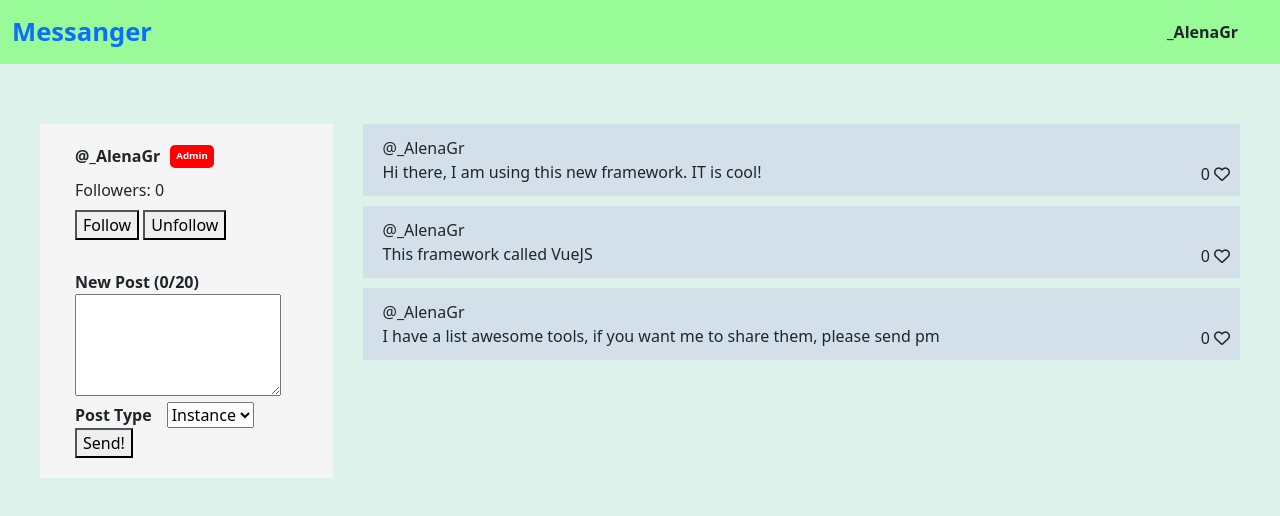
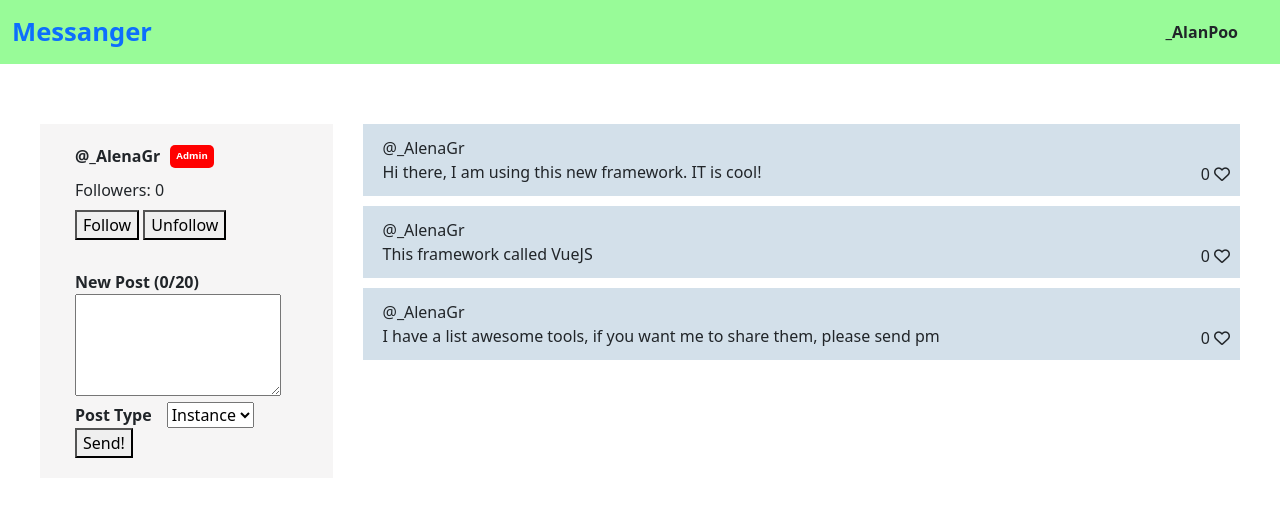
Before and after one commit to alena22292/vue-project, a Vue app: page /user/1 in a window 1280 px wide. Shown: the top 516 px of the page. Built offline with nearby package versions, Linux system fonts and the light colour scheme.

Commit message:
Refactoring navbar. Where should store all app data (json)?

```diff
--- a/src/App.vue
+++ b/src/App.vue
@@ -1,14 +1,30 @@
 <template>
+  <!-- Navbar -->
+  <Navbar :username="state.username" />
+  <!-- End Navbar -->
   <!-- <router-link to="/">Home</router-link> -->
-  <router-view />
+  <router-view/>
 </template>
 
+<script>
+import { reactive } from 'vue';
+import Navbar from './components/Navbar';
+
+export default {
+  name: 'App',
+  components: { Navbar },
+  setup () {
+    const state = reactive({
+      username: "_AlanPoo"
+    })
+
+    return {
+      state
+    }
+  }
+}
+</script>
+
+
 <style lang="scss">
-#app {
-  // font-family: Avenir,
-  // -webkit-font-smoothing: antialiased;
-  // -moz-osx-font-smoothing: grayscale;
-  // text-align: center;
-  // color: #2c3e50;
-}
 </style>
--- a/src/views/UserProfile.vue
+++ b/src/views/UserProfile.vue
@@ -1,7 +1,4 @@
 <template>
-  <!-- Navbar -->
-  <Navbar :username="state.user.username" />
-  <!-- End Navbar -->
   <div class="user-profile__grid-box">
       <div class="user-profile">
           <div class="user-profile__wrapper">
@@ -24,12 +21,11 @@
 <script>
 import { reactive, computed } from 'vue';
 import PostItem from '../components/PostItem.vue';
-import Navbar from '../components/Navbar.vue';
 import CreatePostPanel from '../components/CreatePostPanel.vue';
 
 export default {
   name: 'UserProfile',
-  components: { PostItem, Navbar, CreatePostPanel },
+  components: { PostItem, CreatePostPanel },
   setup() {
     const state = reactive({
       followers: 0,
```
